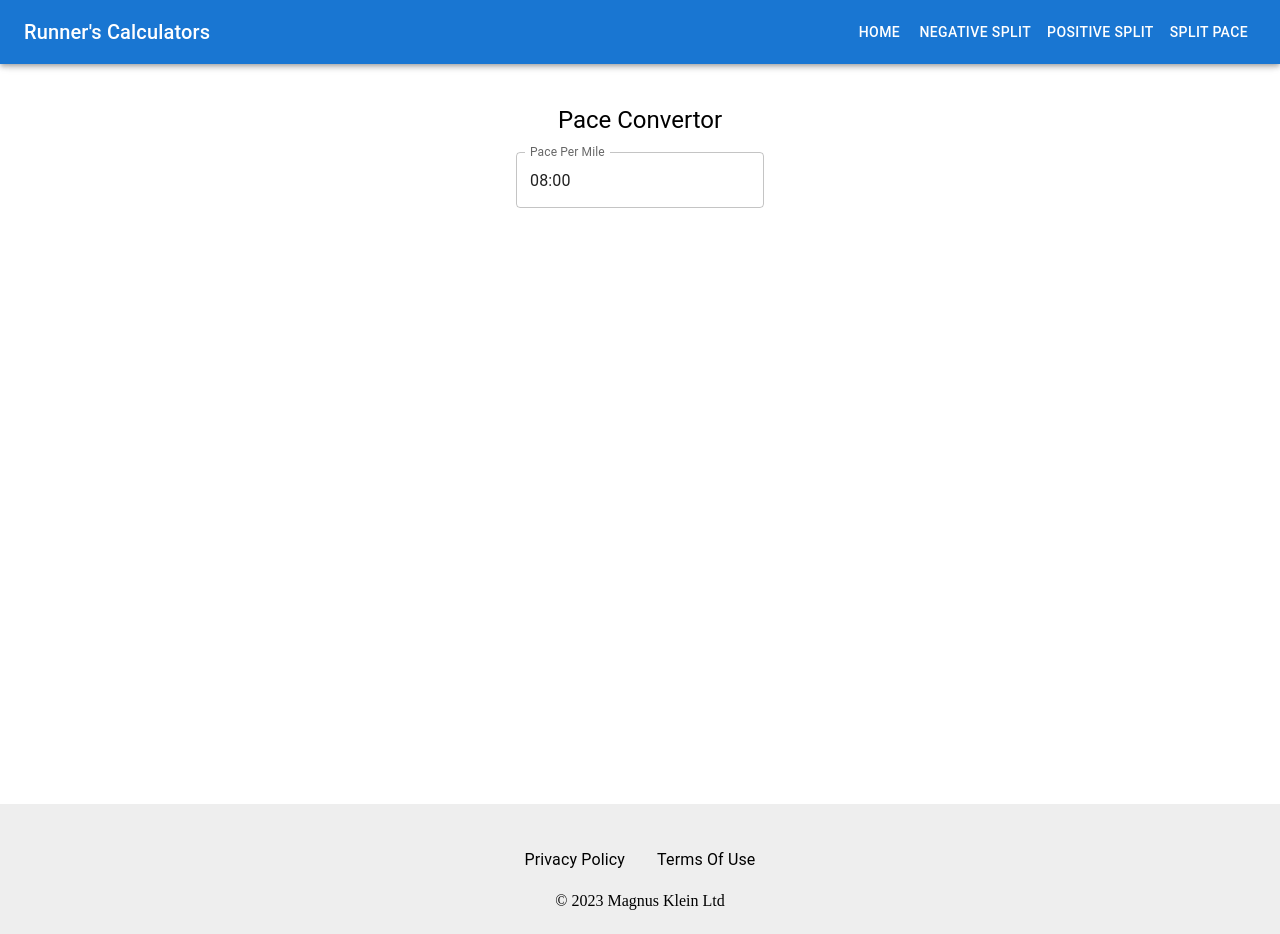
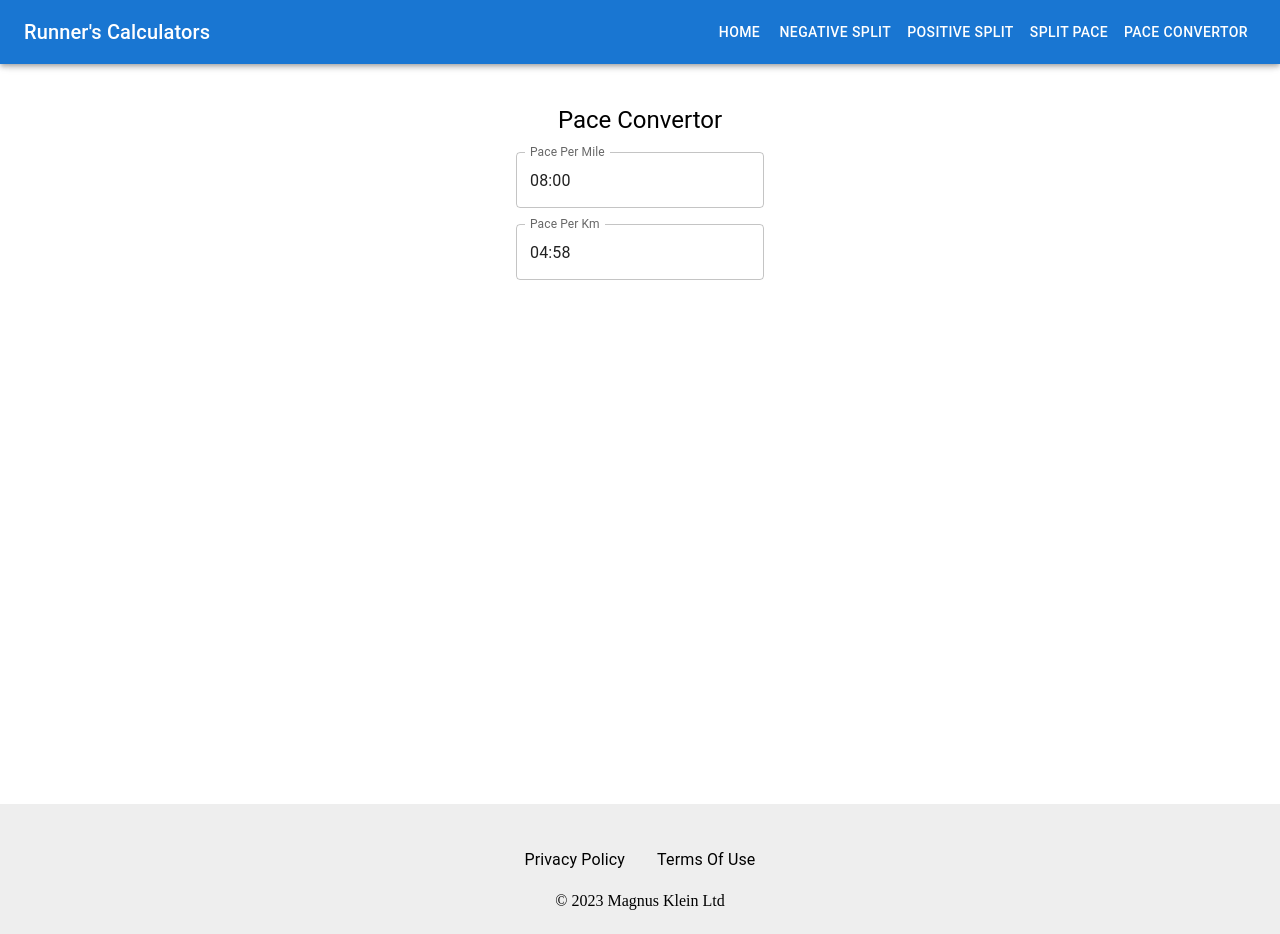
Before and after one commit to jaymagrob/running-calculator, a Next.js app: page /pace-convertor in a window 1280 px wide. Built offline with nearby package versions, Linux system fonts and the light colour scheme.

Commit message:
RUN-45, pace convertor added

```diff
--- a/components/header.tsx
+++ b/components/header.tsx
@@ -20,6 +20,7 @@ const navItems = [
   { name: "Negative Split", href: "/pace/negative-split" },
   { name: "Positive Split", href: "/pace/positive-split" },
   { name: "Split Pace", href: "/pace/split-pace" },
+  { name: "Pace Convertor", href: "/pace-convertor" },
 ];
 
 type Props = {
--- a/pages/index.tsx
+++ b/pages/index.tsx
@@ -25,6 +25,11 @@ export default function Home() {
       href: "/pace/positive-split",
       description:
         "Calculate the pacing needed to run first half faster than the second.",
+    },
+    {
+      name: "Pace Convertor",
+      href: "/pace-convertor",
+      description: "Convert your time per mile to time per kilometer.",
     },
   ];
 
--- a/pages/pace-convertor.tsx
+++ b/pages/pace-convertor.jsx
@@ -1,7 +1,6 @@
 import TextField from "@mui/material/TextField";
 import Box from "@mui/material/Box";
 import Typography from "@mui/material/Typography";
-import Button from "@mui/material/Button";
 import dayjs from "dayjs";
 import Head from "next/head";
 import Container from "@mui/material/Container";
@@ -45,8 +44,37 @@ export default function splitPace() {
               label="Pace Per Mile"
               value={mph}
               onChange={(newTime) => {
-                console.log("here---35345", newTime);
+                if (!newTime) {
+                  return;
+                }
                 setMph(newTime);
+                const a = 1.609344;
+                const b = newTime.$m;
+                const c = newTime.$s;
+                const milli = Math.round(c + (b * 60) / a);
+                setKpm(dayjs.unix(milli));
+              }}
+              renderInput={(params) => <TextField {...params} />}
+            />
+          </LocalizationProvider>
+          <LocalizationProvider dateAdapter={AdapterDayjs}>
+            <TimePicker
+              ampmInClock
+              views={["minutes", "seconds"]}
+              inputFormat="mm:ss"
+              mask="__:__"
+              label="Pace Per Km"
+              value={kpm}
+              onChange={(newTime) => {
+                if (!newTime) {
+                  return;
+                }
+                setKpm(newTime);
+                const a = 1.609344;
+                const b = newTime.$m;
+                const c = newTime.$s;
+                const milli = Math.round((c + b * 60) * a);
+                setMph(dayjs.unix(milli));
               }}
               renderInput={(params) => <TextField {...params} />}
             />
```
Also changed, not shown: 1 other file (tests, documents, lock files or other folders).
